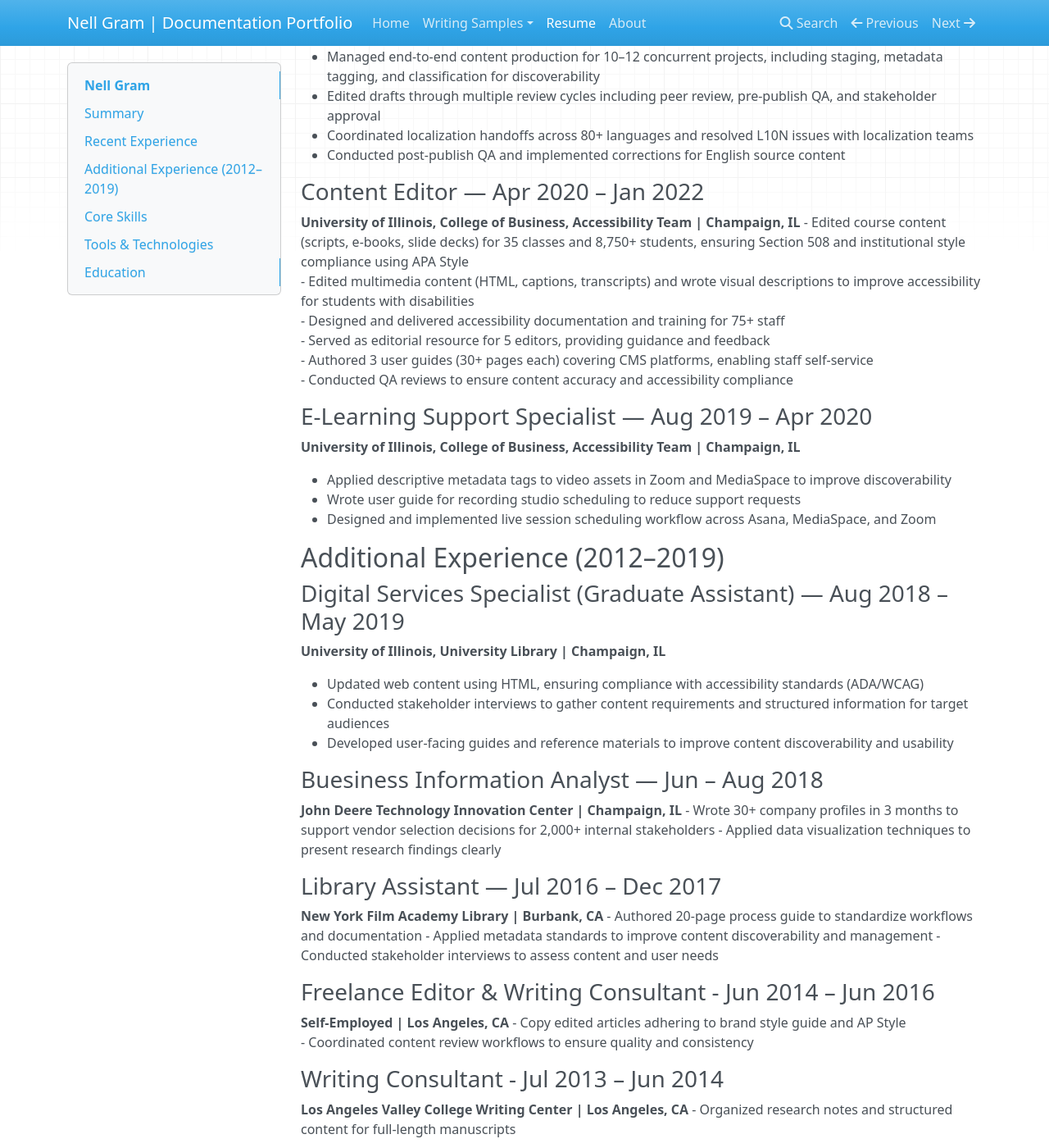
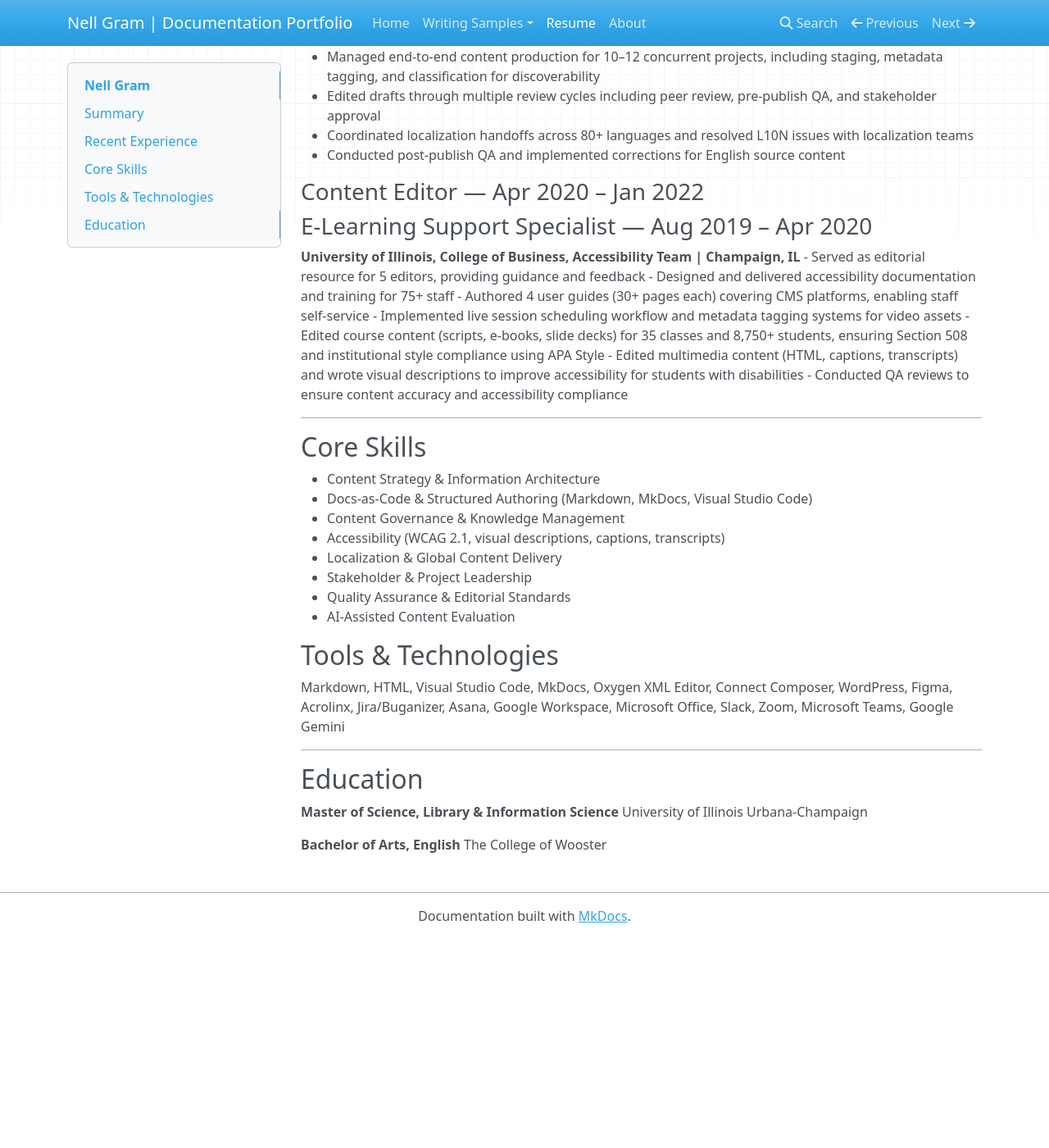
Before and after one commit to nellcgram/nellcgram.github.io, an MkDocs documentation site: the page built from docs/resume.md, in a window 1280 px wide and 1400 px high, scrolled down 823 px. Shown: the whole window at 82% size. Built offline with MkDocs 1.6.1, drawn with Linux system fonts in a browser that asks for light colours; nearby versions of some CDN libraries; after the commit the page ends 1968 px from its top, so only the background shows below that; some of the changed text lies outside the part shown.

Commit message:
update portfolio content

```diff
--- a/docs/resume.md
+++ b/docs/resume.md
@@ -33,54 +33,15 @@ Senior Technical Writer with experience delivering accessible documentation for
 - Conducted post-publish QA and implemented corrections for English source content
 
 ### Content Editor — Apr 2020 – Jan 2022
+### E-Learning Support Specialist — Aug 2019 – Apr 2020
 **University of Illinois, College of Business, Accessibility Team | Champaign, IL**
+- Served as editorial resource for 5 editors, providing guidance and feedback
+- Designed and delivered accessibility documentation and training for 75+ staff
+- Authored 4 user guides (30+ pages each) covering CMS platforms, enabling staff self-service
+- Implemented live session scheduling workflow and metadata tagging systems for video assets
 - Edited course content (scripts, e-books, slide decks) for 35 classes and 8,750+ students, ensuring Section 508 and institutional style compliance using APA Style
 - Edited multimedia content (HTML, captions, transcripts) and wrote visual descriptions to improve accessibility for students with disabilities
-- Designed and delivered accessibility documentation and training for 75+ staff
-- Served as editorial resource for 5 editors, providing guidance and feedback
-- Authored 3 user guides (30+ pages each) covering CMS platforms, enabling staff self-service
 - Conducted QA reviews to ensure content accuracy and accessibility compliance
-
-### E-Learning Support Specialist — Aug 2019 – Apr 2020
-**University of Illinois, College of Business, Accessibility Team | Champaign, IL**
-
-- Applied descriptive metadata tags to video assets in Zoom and MediaSpace to improve discoverability
-- Wrote user guide for recording studio scheduling to reduce support requests
-- Designed and implemented live session scheduling workflow across Asana, MediaSpace, and Zoom
-
-## Additional Experience (2012–2019)
-
-### Digital Services Specialist (Graduate Assistant) — Aug 2018 – May 2019
-**University of Illinois, University Library | Champaign, IL**
-
-- Updated web content using HTML, ensuring compliance with accessibility standards (ADA/WCAG)
-- Conducted stakeholder interviews to gather content requirements and structured information for target audiences
-- Developed user-facing guides and reference materials to improve content discoverability and usability
-
-### Buesiness Information Analyst — Jun – Aug 2018
-**John Deere Technology Innovation Center | Champaign, IL**
-- Wrote 30+ company profiles in 3 months to support vendor selection decisions for 2,000+ internal stakeholders
-- Applied data visualization techniques to present research findings clearly
-
-### Library Assistant — Jul 2016 – Dec 2017
-**New York Film Academy Library | Burbank, CA**
-- Authored 20-page process guide to standardize workflows and documentation
-- Applied metadata standards to improve content discoverability and management
-- Conducted stakeholder interviews to assess content and user needs
-
-### Freelance Editor & Writing Consultant - Jun 2014 – Jun 2016
-**Self-Employed | Los Angeles, CA**
-- Copy edited articles adhering to brand style guide and AP Style
-- Coordinated content review workflows to ensure quality and consistency
-
-### Writing Consultant - Jul 2013 – Jun 2014
-**Los Angeles Valley College Writing Center | Los Angeles, CA**
-- Organized research notes and structured content for full-length manuscripts
-
-### Communications & Research Specialist - Nov 2012 - Nov 2013
-**Los Angeles Times (Contract) | Los Angeles, CA**
-- Performed editorial review and line editing to enhance content clarity and readability
-- To anonymize survivors of sexual abuse, redacted confidential information in case files for The Boy Scouts of America article series; co-wrote and published an article as part of the series
 
 ---
 
```
Also changed, not shown: site/index.html, site/resume/index.html, site/search/search_index.json.
